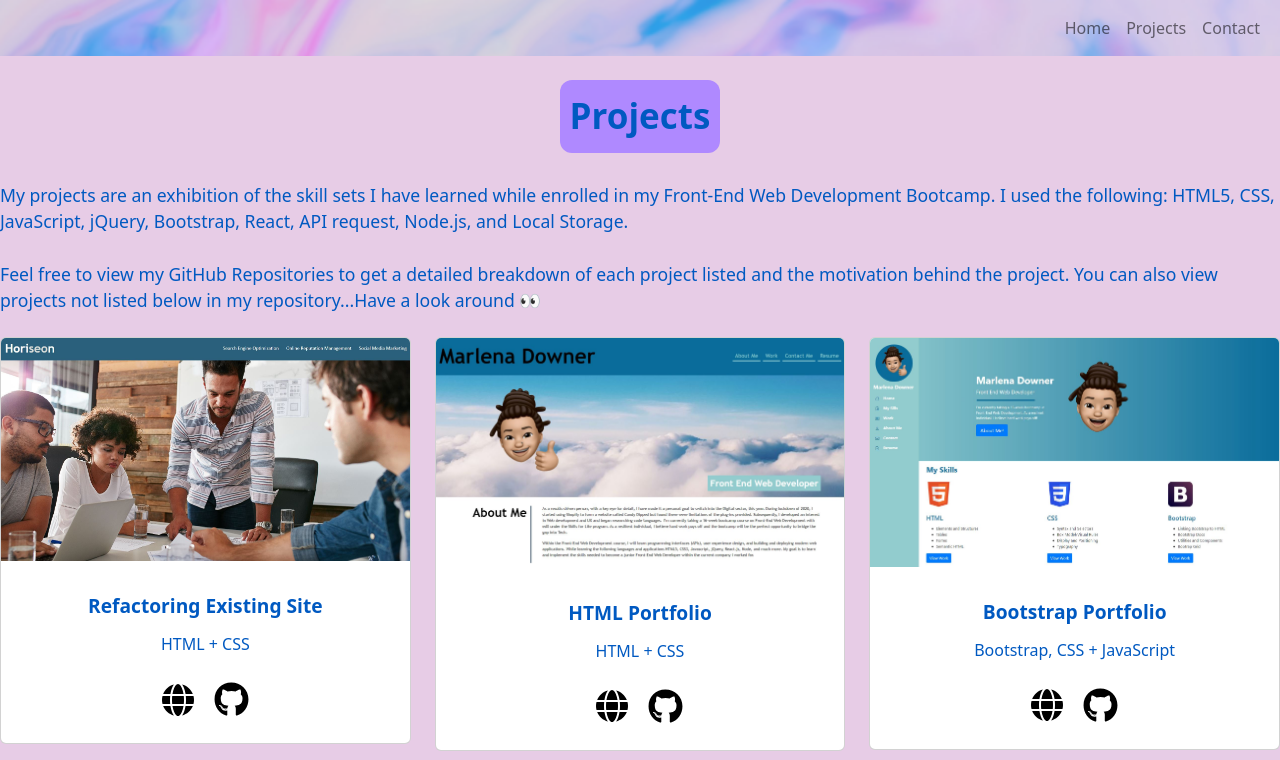
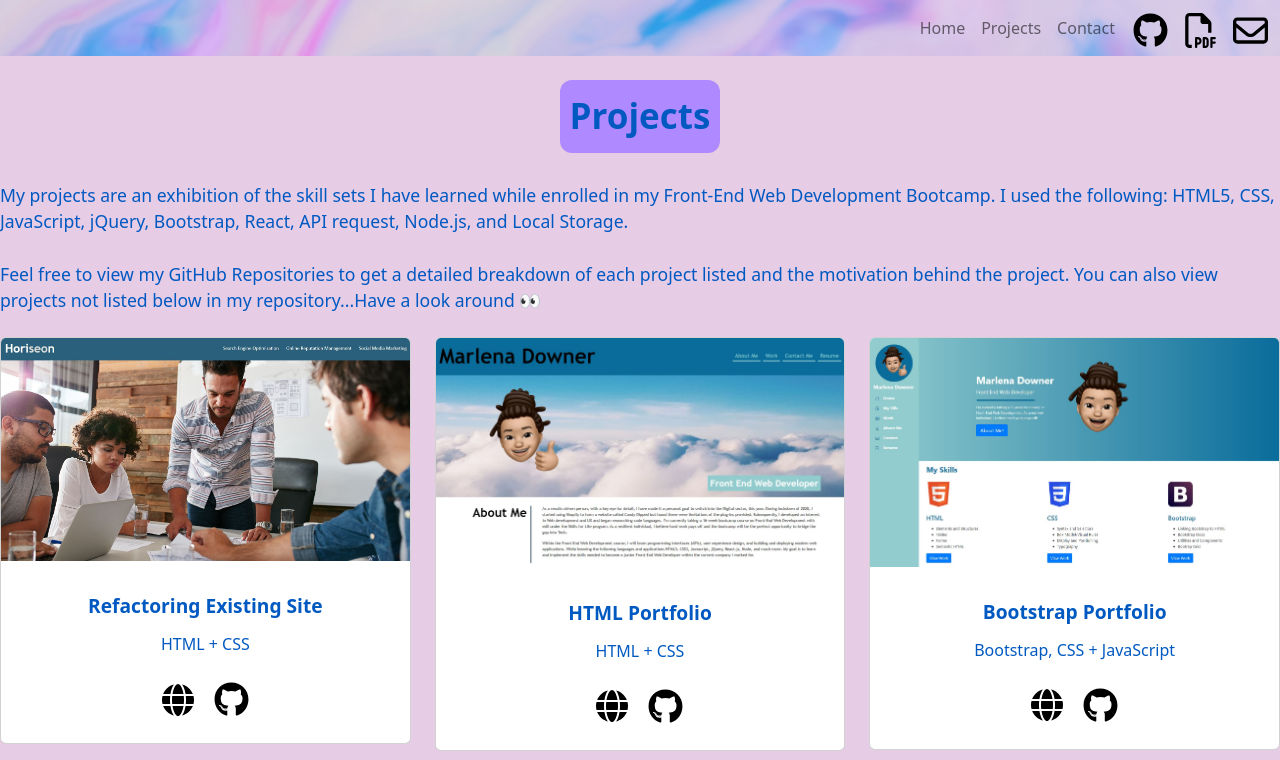
Before and after one commit to MarlenaDowner/my-react-portfolio, a React (Create React App) app: page /projects in a window 1280 px wide. Shown: the top 760 px of the page. Built offline with nearby package versions, Linux system fonts and the light colour scheme.

Commit message:
added icons in navbar

```diff
--- a/src/components/Header.js
+++ b/src/components/Header.js
@@ -1,5 +1,9 @@
 import React from "react";
 import { Link } from "react-router-dom";
+import { getFID } from "web-vitals";
+import github from "../assets/pictures/github.svg";
+import pdf from "../assets/pictures/pdf.svg";
+import email from "../assets/pictures/email.svg";
 
 const CustomNavbar = () => {
   return (
@@ -34,6 +38,11 @@ const CustomNavbar = () => {
               </Link>
             </li>
           </ul>
+          <div className="Navicons">
+          <img className="gitnIcon" src={github} alt="githublogo" />
+            <img className="pdf" src={pdf} alt="githublogo" />
+            <img className="email" src={email} alt="githublogo" />
+        </div>
         </div>
       </div>
     </nav>
--- a/src/index.css
+++ b/src/index.css
@@ -55,7 +55,31 @@ body {
 
 }
 
+/* ----------------------Nav Bar--------------------- */
 
+
+
+
+.gitnIcon {
+  height: 35px;
+  width: 35px;
+  margin-top: 5px;
+  margin-left: 10px;
+}
+
+.pdf {
+  height: 35px;
+  width: 35px;
+  margin-top: 5px;
+  margin-left: 15px;
+}
+
+.email {
+  height: 35px;
+  width: 35px;
+  margin-top: 5px;
+  margin-left: 15px;
+}
 
 
 
```
Also changed, not shown: src/assets/pictures/email.svg (added), src/assets/pictures/pdf.svg (added).
